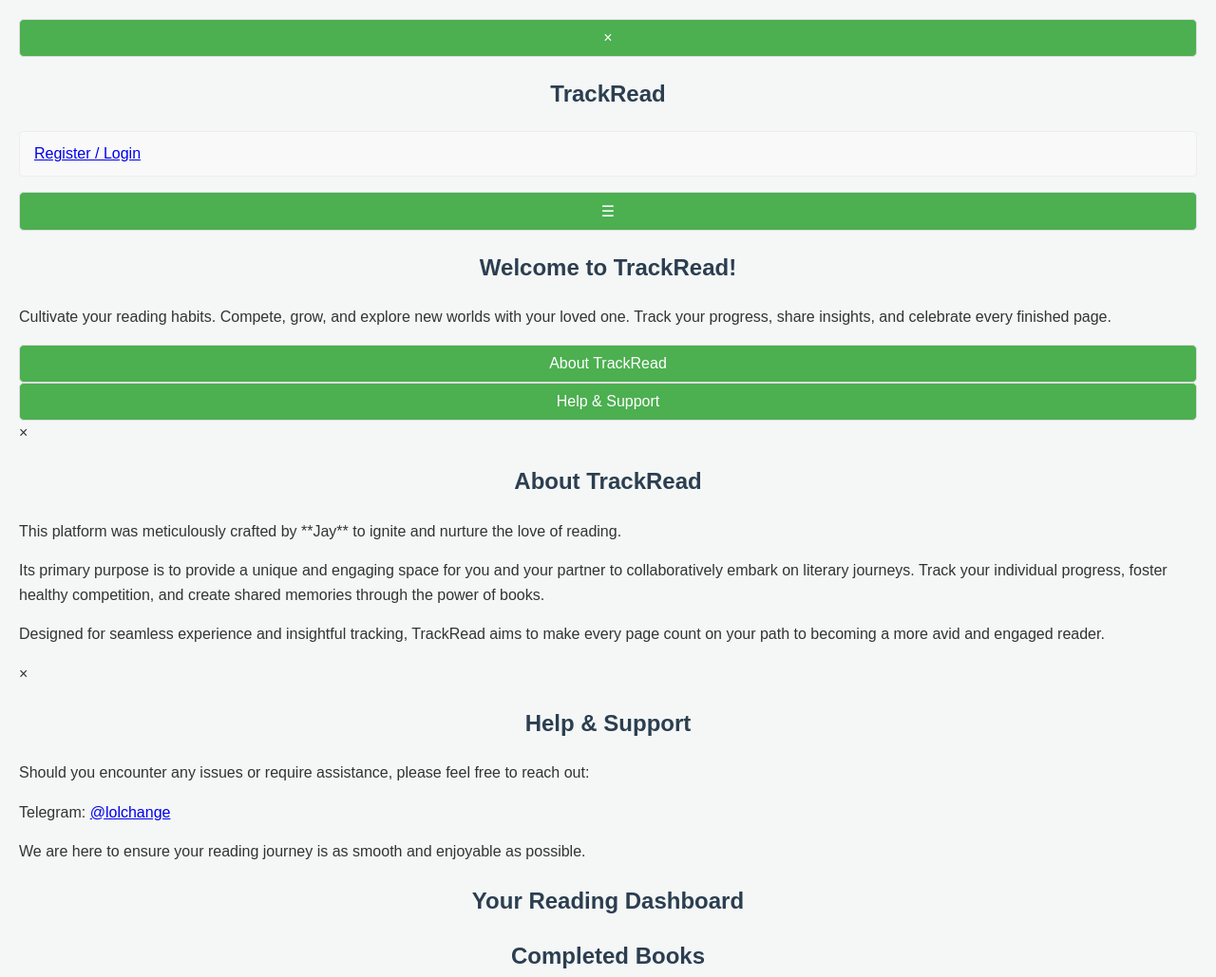
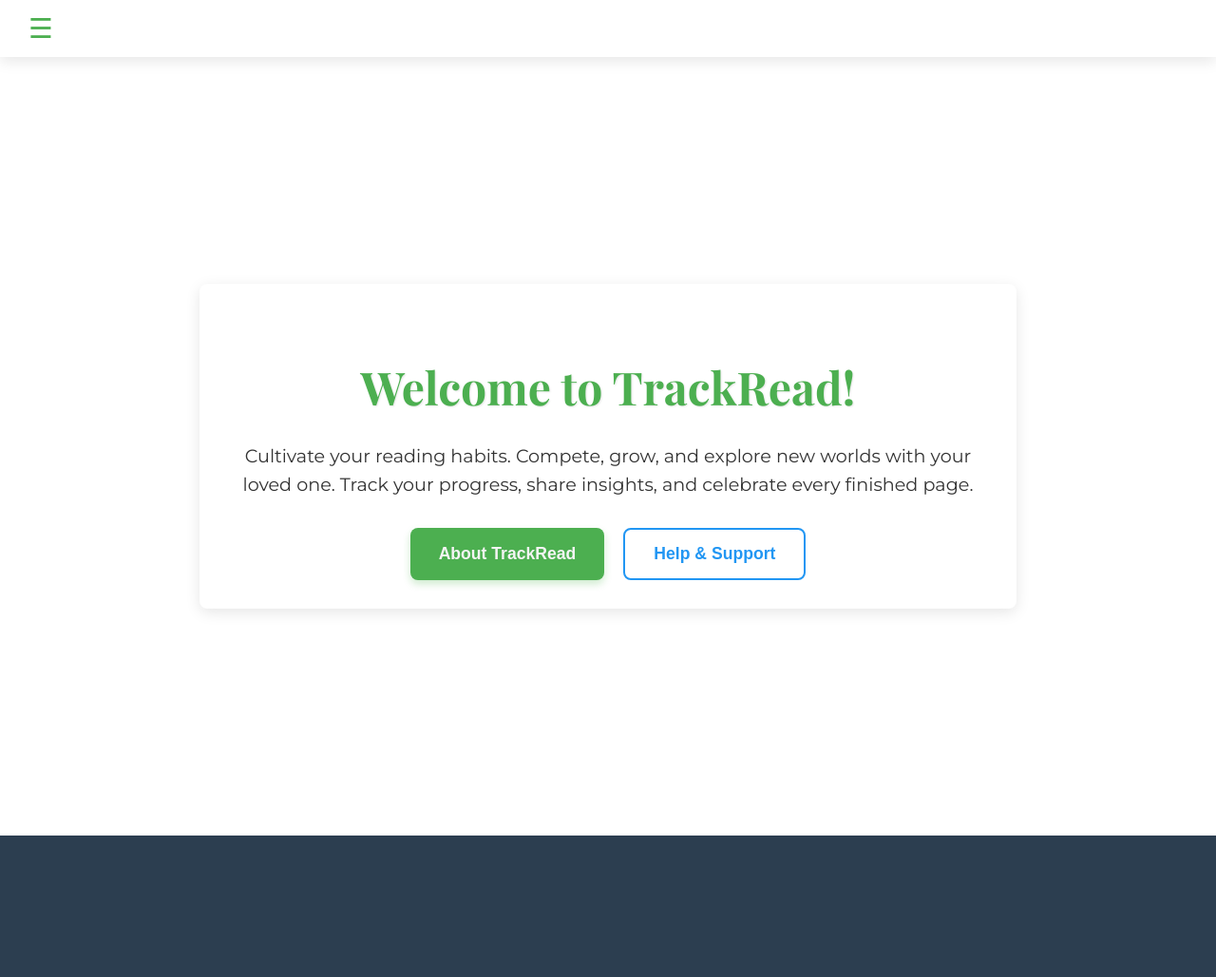
Before and after one commit to jaybuildstuff/TrackRead, a plain HTML site: page index.html in a window 1280 px wide. Shown: the whole page at 95% size. After the commit the page ends 880 px from the top, so only its background shows below. Drawn offline with nearby package versions, Linux system fonts and the light colour scheme.

Commit message:
Update style.css

```diff
--- a/style.css
+++ b/style.css
@@ -1,151 +1,323 @@
-body {
-    font-family: Arial, sans-serif;
-    margin: 0;
-    padding: 20px;
-    background-color: #f4f7f6;
-    color: #333;
-    line-height: 1.6;
+:root {
+    --primary-color: #4CAF50; /* A pleasant green */
+    --secondary-color: #2196F3; /* A nice blue */
+    --text-color-dark: #333;
+    --text-color-light: #f4f4f4;
+    --bg-color-light: #ffffff;
+    --bg-color-dark: #2c3e50; /* Dark blue-grey for main background */
+    --card-bg-color: #f9f9f9;
+    --border-radius: 8px;
+    --box-shadow: 0 4px 15px rgba(0, 0, 0, 0.1);
+    --header-height: 60px;
+    --sidebar-width: 250px;
 }
 
-.container {
-    max-width: 800px;
-    margin: 20px auto;
-    background-color: #fff;
-    padding: 30px;
-    border-radius: 8px;
-    box-shadow: 0 2px 10px rgba(0,0,0,0.1);
+body {
+    font-family: 'Montserrat', sans-serif;
+    margin: 0;
+    padding: 0;
+    box-sizing: border-box;
+    background-color: var(--bg-color-dark);
+    color: var(--text-color-dark);
+    line-height: 1.6;
+    overflow-x: hidden; /* Prevent horizontal scroll due to sidebar */
 }
 
-h1, h2 {
-    color: #2c3e50;
-    text-align: center;
-    margin-bottom: 20px;
+/* Global Typography */
+h1, h2, h3, h4, h5, h6 {
+    font-family: 'Playfair Display', serif;
+    color: var(--primary-color);
+    margin-bottom: 0.5em;
 }
 
-.add-book-section {
-    background-color: #e8f5e9; /* Light green */
-    padding: 20px;
-    border-radius: 6px;
-    margin-bottom: 30px;
-    display: flex;
-    flex-direction: column;
-    gap: 10px;
+p {
+    margin-bottom: 1em;
+    color: var(--text-color-dark);
 }
 
-input[type="text"], select, button {
-    padding: 10px;
-    border-radius: 5px;
-    border: 1px solid #ddd;
-    font-size: 1rem;
-    width: 100%; /* Full width */
-    box-sizing: border-box; /* Include padding in width */
+a {
+    color: var(--secondary-color);
+    text-decoration: none;
+    transition: color 0.3s ease;
 }
 
-button {
-    background-color: #4CAF50; /* Green */
-    color: white;
-    cursor: pointer;
-    transition: background-color 0.3s ease;
+a:hover {
+    color: var(--primary-color);
 }
 
-button:hover {
-    background-color: #45a049;
+/* Main Layout */
+.main-content {
+    margin-left: 0;
+    transition: margin-left 0.3s ease;
+    padding-top: var(--header-height); /* Space for fixed header */
 }
 
-.reading-lists {
+header {
+    position: fixed;
+    top: 0;
+    left: 0; /* Initially fixed to left */
+    width: 100%;
+    height: var(--header-height);
+    background-color: var(--bg-color-light);
+    box-shadow: var(--box-shadow);
     display: flex;
-    flex-direction: column; /* Stack on small screens */
-    gap: 20px;
+    align-items: center;
+    padding: 0 20px;
+    box-sizing: border-box;
+    z-index: 1000;
+    transition: left 0.3s ease; /* For sidebar push effect */
 }
 
-@media (min-width: 600px) { /* Side-by-side on larger screens */
-    .reading-lists {
-        flex-direction: row;
+.menu-button {
+    background: none;
+    border: none;
+    font-size: 1.8em;
+    cursor: pointer;
+    color: var(--primary-color);
+    padding: 5px 10px;
+    border-radius: var(--border-radius);
+    transition: background-color 0.2s ease;
+}
+
+.menu-button:hover {
+    background-color: rgba(0, 0, 0, 0.05);
+}
+
+/* Sidebar */
+.sidebar {
+    height: 100%;
+    width: 0; /* Hidden by default */
+    position: fixed;
+    z-index: 1001;
+    top: 0;
+    left: 0;
+    background-color: var(--bg-color-dark);
+    overflow-x: hidden;
+    transition: 0.3s;
+    padding-top: 60px;
+    box-shadow: var(--box-shadow);
+    color: var(--text-color-light);
+}
+
+.sidebar.active {
+    width: var(--sidebar-width);
+}
+
+.sidebar h2 {
+    text-align: center;
+    margin-bottom: 30px;
+    color: var(--primary-color);
+    font-size: 1.8em;
+}
+
+.sidebar ul {
+    list-style: none;
+    padding: 0;
+    margin: 0;
+}
+
+.sidebar ul li a {
+    padding: 15px 25px;
+    text-decoration: none;
+    font-size: 1.1em;
+    color: var(--text-color-light);
+    display: block;
+    transition: background-color 0.2s ease, color 0.2s ease;
+}
+
+.sidebar ul li a:hover {
+    background-color: rgba(255, 255, 255, 0.1);
+    color: var(--primary-color);
+}
+
+.close-sidebar {
+    position: absolute;
+    top: 15px;
+    right: 25px;
+    font-size: 2em;
+    color: var(--text-color-light);
+    background: none;
+    border: none;
+    cursor: pointer;
+    transition: color 0.2s ease;
+}
+
+.close-sidebar:hover {
+    color: var(--primary-color);
+}
+
+/* Page Sections */
+.page-section {
+    padding: 40px 20px;
+    background-color: var(--bg-color-light);
+    min-height: calc(100vh - var(--header-height));
+    display: none; /* Hidden by default */
+    align-items: center;
+    justify-content: center;
+}
+
+.page-section.active {
+    display: flex; /* Show active section */
+}
+
+/* Welcome Section */
+.welcome-container {
+    text-align: center;
+    max-width: 800px;
+    margin: 0 auto;
+    padding: 30px;
+    background-color: var(--bg-color-light);
+    border-radius: var(--border-radius);
+    box-shadow: var(--box-shadow);
+}
+
+.welcome-heading {
+    font-size: 3em;
+    margin-bottom: 15px;
+    color: var(--primary-color);
+    text-shadow: 1px 1px 2px rgba(0,0,0,0.1);
+}
+
+.welcome-tagline {
+    font-size: 1.2em;
+    color: var(--text-color-dark);
+    margin-bottom: 30px;
+}
+
+.button-group {
+    display: flex;
+    justify-content: center;
+    gap: 20px;
+    flex-wrap: wrap;
+}
+
+.primary-button, .secondary-button {
+    padding: 15px 30px;
+    border-radius: var(--border-radius);
+    font-size: 1.1em;
+    font-weight: 700;
+    cursor: pointer;
+    transition: all 0.3s ease;
+    border: none;
+}
+
+.primary-button {
+    background-color: var(--primary-color);
+    color: var(--text-color-light);
+    box-shadow: 0 4px 8px rgba(0, 150, 0, 0.2);
+}
+
+.primary-button:hover {
+    background-color: #43A047; /* Darker green */
+    transform: translateY(-2px);
+    box-shadow: 0 6px 12px rgba(0, 150, 0, 0.3);
+}
+
+.secondary-button {
+    background-color: transparent;
+    color: var(--secondary-color);
+    border: 2px solid var(--secondary-color);
+}
+
+.secondary-button:hover {
+    background-color: var(--secondary-color);
+    color: var(--text-color-light);
+    transform: translateY(-2px);
+    box-shadow: 0 4px 8px rgba(0, 100, 200, 0.2);
+}
+
+/* Modals */
+.modal {
+    display: none; /* Hidden by default */
+    position: fixed; /* Stay in place */
+    z-index: 2000; /* Sit on top */
+    left: 0;
+    top: 0;
+    width: 100%; /* Full width */
+    height: 100%; /* Full height */
+    overflow: auto; /* Enable scroll if needed */
+    background-color: rgba(0,0,0,0.6); /* Black w/ opacity */
+    justify-content: center;
+    align-items: center;
+}
+
+.modal-content {
+    background-color: var(--bg-color-light);
+    margin: auto;
+    padding: 30px;
+    border-radius: var(--border-radius);
+    max-width: 600px;
+    position: relative;
+    box-shadow: var(--box-shadow);
+    text-align: center;
+    color: var(--text-color-dark);
+}
+
+.modal-content h2 {
+    color: var(--primary-color);
+    margin-bottom: 20px;
+    font-size: 2em;
+}
+
+.modal-content p {
+    font-size: 1.1em;
+    line-height: 1.8;
+    margin-bottom: 15px;
+}
+
+.close-button {
+    color: #aaa;
+    float: right;
+    font-size: 28px;
+    font-weight: bold;
+    position: absolute;
+    top: 10px;
+    right: 20px;
+    cursor: pointer;
+}
+
+.close-button:hover,
+.close-button:focus {
+    color: var(--primary-color);
+    text-decoration: none;
+    cursor: pointer;
+}
+
+/* Responsive adjustments for smaller screens */
+@media (max-width: 768px) {
+    .welcome-heading {
+        font-size: 2.2em;
+    }
+
+    .welcome-tagline {
+        font-size: 1em;
+    }
+
+    .button-group {
+        flex-direction: column;
+        gap: 15px;
+    }
+
+    .primary-button, .secondary-button {
+        width: 100%;
+    }
+
+    .sidebar.active {
+        width: 200px; /* Adjust sidebar width for smaller screens */
     }
 }
 
-.list-section {
-    flex: 1;
-    background-color: #ffffff;
-    padding: 15px;
-    border-radius: 6px;
-    border: 1px solid #eee;
-    box-shadow: 0 1px 5px rgba(0,0,0,0.05);
-}
+@media (max-width: 480px) {
+    .welcome-heading {
+        font-size: 1.8em;
+    }
 
-ul {
-    list-style: none;
-    padding: 0;
-}
+    .welcome-tagline {
+        font-size: 0.9em;
+    }
 
-li {
-    background-color: #f9f9f9;
-    padding: 10px 15px;
-    margin-bottom: 8px;
-    border-radius: 4px;
-    display: flex;
-    flex-wrap: wrap; /* Allow items to wrap */
-    justify-content: space-between;
-    align-items: center;
-    border: 1px solid #eee;
-}
-
-.book-details {
-    flex: 1; /* Take up available space */
-    min-width: 150px; /* Ensure space for details */
-}
-
-.book-title {
-    font-weight: bold;
-    color: #333;
-}
-
-.book-author {
-    font-size: 0.9em;
-    color: #555;
-}
-
-.book-status {
-    font-size: 0.85em;
-    padding: 3px 8px;
-    border-radius: 3px;
-    color: white;
-    margin-left: 10px;
-    white-space: nowrap; /* Prevent status from wrapping */
-}
-
-.status-not-started { background-color: #95a5a6; } /* Grey */
-.status-reading { background-color: #f39c12; }    /* Orange */
-.status-finished { background-color: #27ae60; }   /* Dark green */
-
-.book-actions {
-    display: flex;
-    gap: 5px;
-    margin-top: 5px; /* Space from details on small screens */
-}
-
-@media (min-width: 600px) {
-    .book-actions {
-        margin-top: 0; /* No top margin on larger screens */
+    .modal-content {
+        padding: 20px;
+        margin: 20px;
     }
-}
-
-.book-actions button {
-    width: auto; /* Buttons adjust to content */
-    padding: 5px 10px;
-    font-size: 0.8em;
-    background-color: #3498db; /* Blue */
-}
-
-.book-actions button.mark-finished {
-    background-color: #2ecc71; /* Green */
-}
-.book-actions button.mark-reading {
-    background-color: #e67e22; /* Orange */
-}
-.book-actions button.remove-book {
-    background-color: #e74c3c; /* Red */
-}
-.book-actions button:hover {
-    opacity: 0.9;
-}
+    }
```
